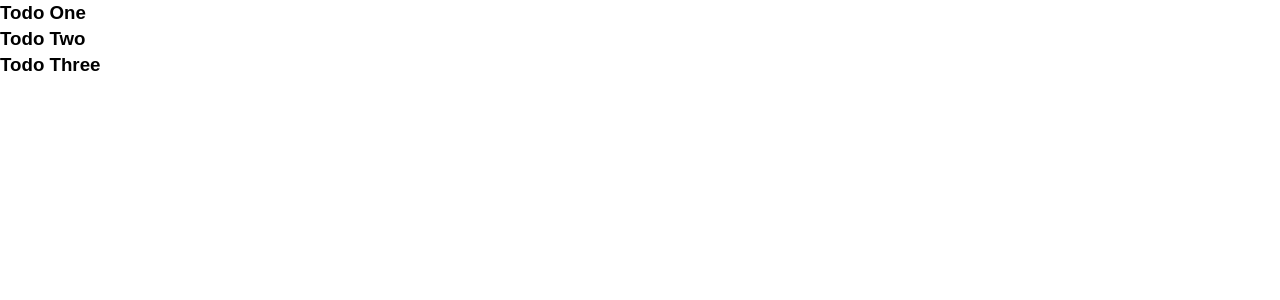
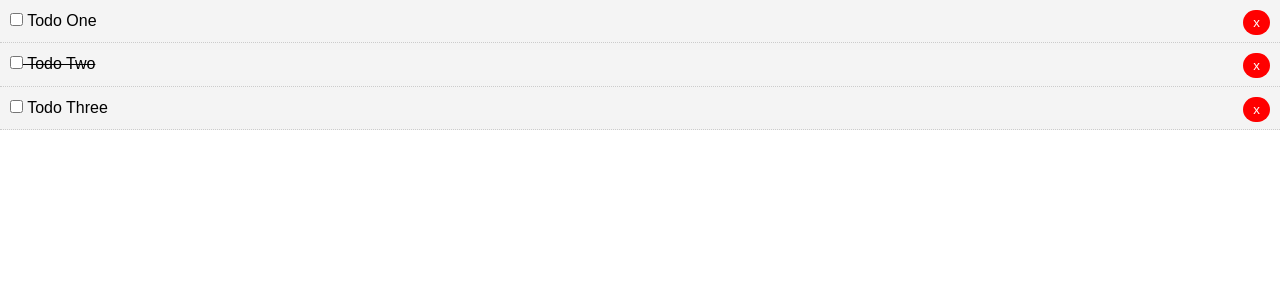
Before and after one commit to ZachyDev/Vue-getting-started, a Vue app in the folder todo-app/: page / in a window 1280 px wide. Shown: the top 300 px of the page. Built offline with nearby package versions, Linux system fonts and the light colour scheme.

Commit message:
updated my todo-list

```diff
--- a/todo-app/src/App.vue
+++ b/todo-app/src/App.vue
@@ -1,6 +1,6 @@
 <template>
   <div id="app">
-    <Todos v-bind:todos="todos"/>
+    <Todos v-bind:todos="todos" v-on:del-todo="deleteTodo"/>
   </div>
 </template>
 
@@ -12,6 +12,7 @@
     components: {
       Todos
     },
+
     // the data function
     data() {
       return {
@@ -34,6 +35,11 @@
           }
         ]
       }
+    },
+     methods: {
+      deleteTodo(id) {
+        this.todos = this.todos.filter(todo => todo.id !== id);
+      }
     }
   }
 </script>
--- a/todo-app/src/components/TodoItems.vue
+++ b/todo-app/src/components/TodoItems.vue
@@ -1,7 +1,10 @@
 <template>
-  <div class="todo-item" v-bind:class="{'is-complete': todos.completed}">
-      <input type="checkbox" v-on:change="markComplete">
-      <p>{{ todos.title }}</p>
+  <div  class="todo-item" v-bind:class="{'is-complete': todos.completed}">
+    <p>
+         <input type="checkbox" v-on:change="markCompleted">
+        {{ todos.title }}
+        <button @click="$emit('del-todo',todos.id)" class="del">x</button>
+        </p>
   </div>
 </template>
 
@@ -10,14 +13,14 @@ export default {
     name: "TodoItems",
     props: [ "todos" ],
     methods: {
-        markComplete() {
-            this.todos.completed = !this.todos.completed
+        markCompleted() {
+            this.todos.completed = !this.todos.completed;
         }
     }
 }
 </script>
 
-<style scoped>
+<style>
 .todo-item{
     background: #f4f4f4;
     padding: 10px;
@@ -33,8 +36,9 @@ export default {
     background: #ff0000;
     color: #fff;
     border:none;
-    padding-inline: 5px 9px;
+    padding: 5px 10px;
     cursor: pointer;
     float:right;
+    border-radius: 40px;
 }
 </style>
--- a/todo-app/src/components/Todos.vue
+++ b/todo-app/src/components/Todos.vue
@@ -1,14 +1,20 @@
 <template>
   <div>
       <div v-bind:key = "todo.id" v-for="todo in todos">
-        <h3> {{ todo.title }} </h3>
+        <TodoItems v-bind:todos="todo" v-on:del-todo="$emit('del-todo',todo.id)"/>
+
       </div>
   </div>
 </template>
 
 <script>
+// import TodoItems component
+import TodoItems from './TodoItems';
 export default {
     name: "Todos",
+    components: {
+      TodoItems
+    },
     props: [ "todos" ]
 }
 </script>
```
